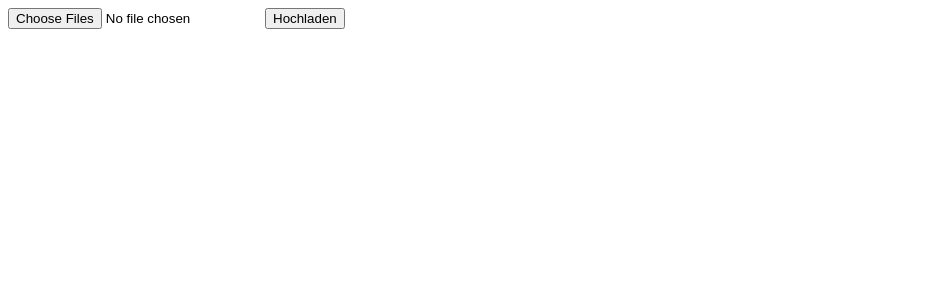
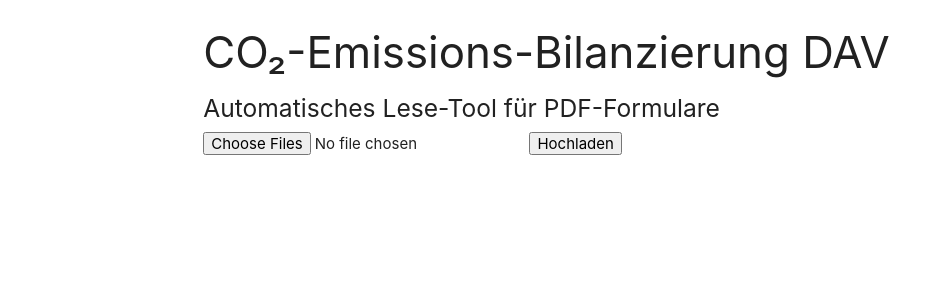
Before and after one commit to mariusrklein/DAV_CO2E, a Flask app: page / in a window 1280 px wide. Shown: the top 300 px of the page, without its empty margins (0-944 px from the left). Run offline with Flask 2, Linux system fonts and the light colour scheme.

Commit message:
nice styling through materialize css

```diff
--- a/templates/index.html
+++ b/templates/index.html
@@ -1,11 +1,30 @@
+<!DOCTYPE html>
 <html>
     <head>
-    <title>PDF-Formulare hochladen</title>
+        <!--Import Google Icon Font-->
+        <link href="https://fonts.googleapis.com/icon?family=Material+Icons" rel="stylesheet">
+        <!--Import materialize.css-->
+        <link type="text/css" rel="stylesheet" href="https://cdnjs.cloudflare.com/ajax/libs/materialize/1.0.0/css/materialize.min.css"  media="screen,projection"/>
+
+        <!--Let browser know website is optimized for mobile-->
+        <meta name="viewport" content="width=device-width, initial-scale=1.0"/>
     </head>
+
     <body>
+        <div class="container">
+            <!-- Page Content goes here -->
+            <div class="row">
+                <div class="col s12">
+                    <h3>CO₂-Emissions-Bilanzierung DAV</h3>
+                    <h5>Automatisches Lese-Tool für PDF-Formulare</h5>
                     <form action = "/upload" method="POST" enctype="multipart/form-data">
                         <input type="file" name="file" multiple />
-        <input type = "submit" value="Hochladen">
+                        <input type="submit" value="Hochladen">
                     </form>
+                </div>
+            </div>
+        </div>
+        <!--JavaScript at end of body for optimized loading-->
+        <script type="text/javascript" src="https://cdnjs.cloudflare.com/ajax/libs/materialize/1.0.0/js/materialize.min.js"></script>
     </body>
 </html>
```
Lines whose indentation alone changed are shown as unchanged.
